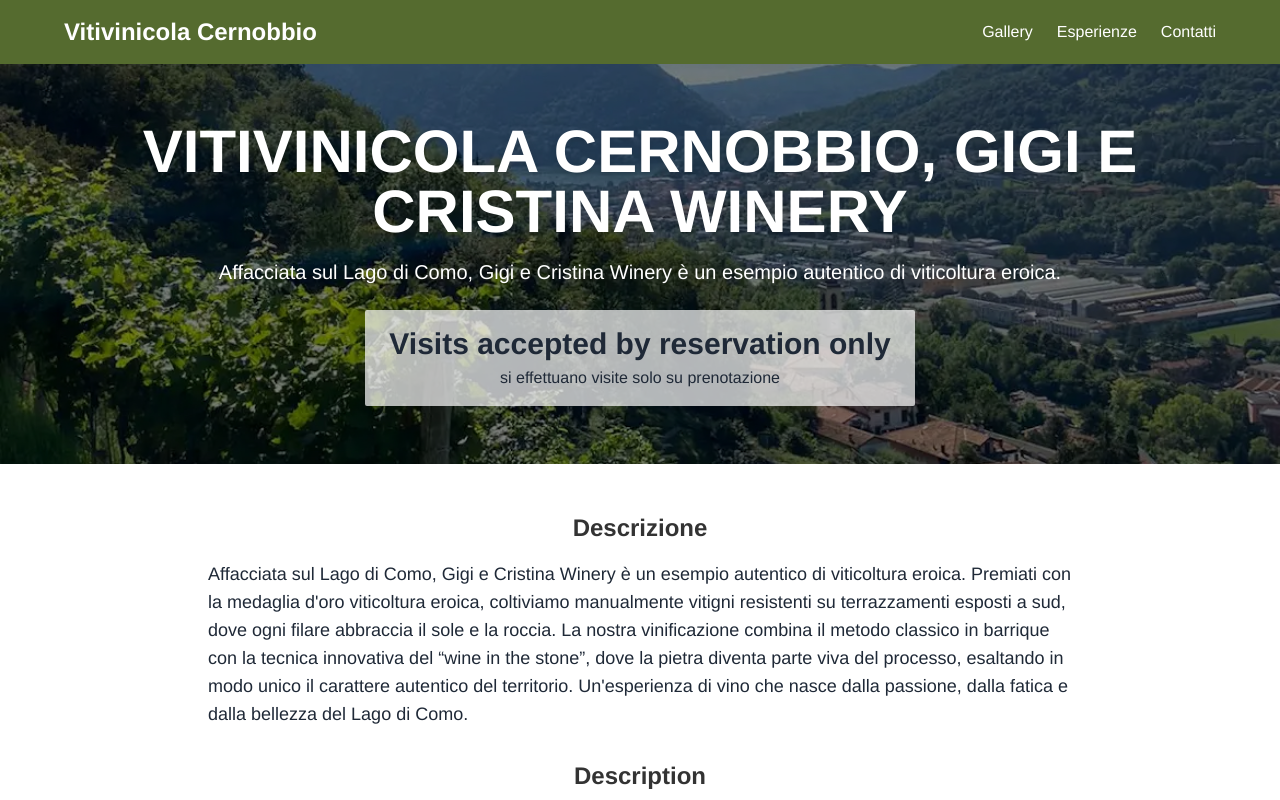
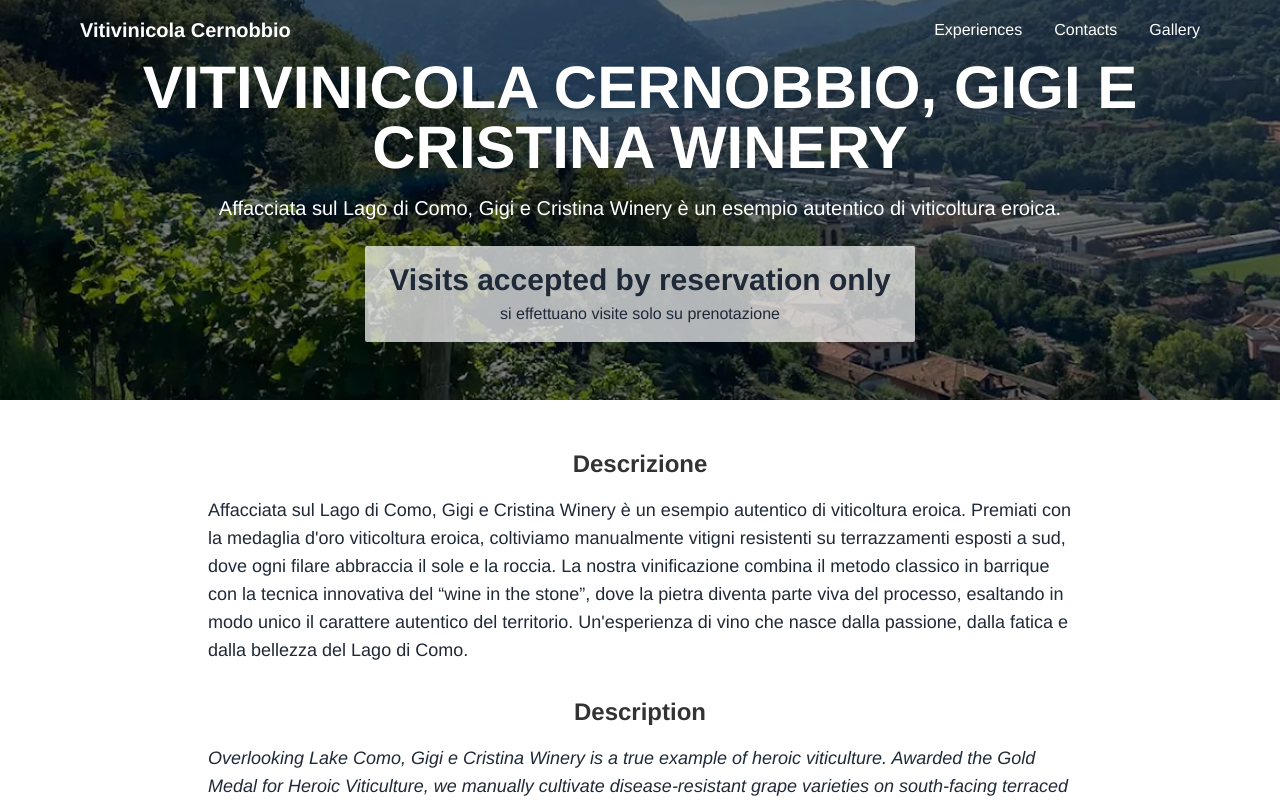
Before and after one commit to Marsmao2/VitivinicolaCernobbio1, a React (Create React App) app: page / in a window 1280 px wide. Shown: the top 800 px of the page. Built offline with nearby package versions, Linux system fonts and the light colour scheme.

Commit message:
Update Header.js

```diff
--- a/src/components/Header.js
+++ b/src/components/Header.js
@@ -1,16 +1,48 @@
 import React from 'react';
+import { Link } from 'react-scroll';
 
 export default function Header() {
   return (
-    <header className="bg-olive-800 text-white p-4 shadow-md">
-      <div className="max-w-6xl mx-auto flex justify-between items-center">
-        <span className="text-2xl font-bold">Vitivinicola Cernobbio</span>
-        <nav className="space-x-6">
-          <a href="#gallery" className="hover:underline">Gallery</a>
-          <a href="#esperienze" className="hover:underline">Esperienze</a>
-          <a href="#contatti" className="hover:underline">Contatti</a>
-        </nav>
-      </div>
+    <header className="bg-olive-700 text-white fixed w-full z-20">
+      <nav className="max-w-6xl mx-auto px-4 py-4 flex justify-between items-center">
+        {/* Logo / Nome attività */}
+        <div className="text-xl font-bold">
+          Vitivinicola Cernobbio
+        </div>
+
+        {/* Link di navigazione */}
+        <div className="space-x-8 flex">
+          {/* 1. Experiences */}
+          <Link
+            to="esperienze"
+            smooth={true}
+            duration={500}
+            className="cursor-pointer hover:text-gray-200"
+          >
+            Experiences
+          </Link>
+
+          {/* 2. Contacts */}
+          <Link
+            to="contatti"
+            smooth={true}
+            duration={500}
+            className="cursor-pointer hover:text-gray-200"
+          >
+            Contacts
+          </Link>
+
+          {/* 3. Gallery */}
+          <Link
+            to="gallery"
+            smooth={true}
+            duration={500}
+            className="cursor-pointer hover:text-gray-200"
+          >
+            Gallery
+          </Link>
+        </div>
+      </nav>
     </header>
   );
 }
```
